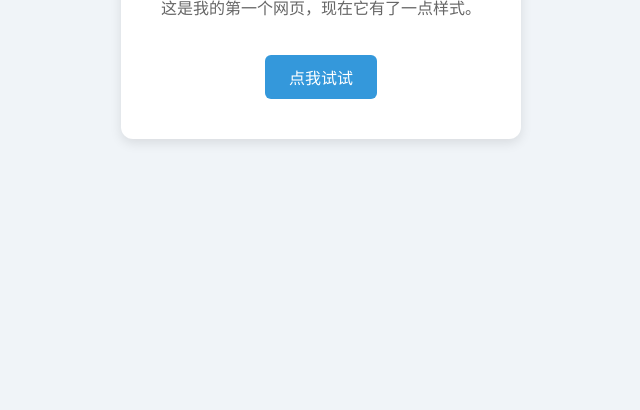
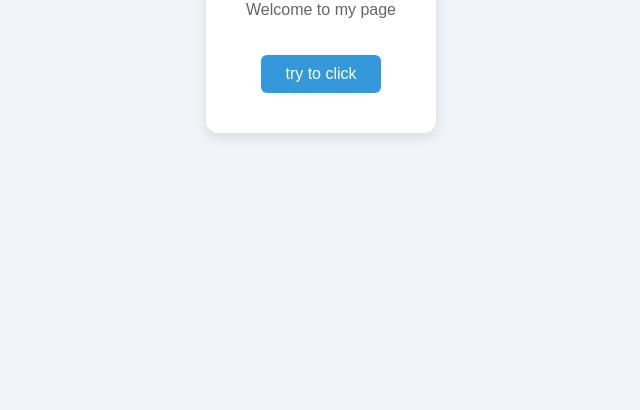
Before and after one commit to johndreamfuture/zero2tech, a plain HTML site: page index.html in a window 1280 px wide. Shown: the part 390-800 px from the top of the page, without its empty margins (319-959 px from the left). Drawn offline with Linux system fonts and the light colour scheme.

Commit message:
change to welcome page

```diff
--- a/index.html
+++ b/index.html
@@ -10,8 +10,8 @@
   <body>
     <div class="card">
       <h1>Hello,git</h1>
-      <p id="msg">这是我的第一个网页，现在它有了一点样式。</p>
-      <button onclick="changeText()">点我试试</button>
+      <p id="msg">Welcome to my page</p>
+      <button onclick="changeText()">try to click</button>
     </div>
     <script src="script.js"></script>
   </body>
```
